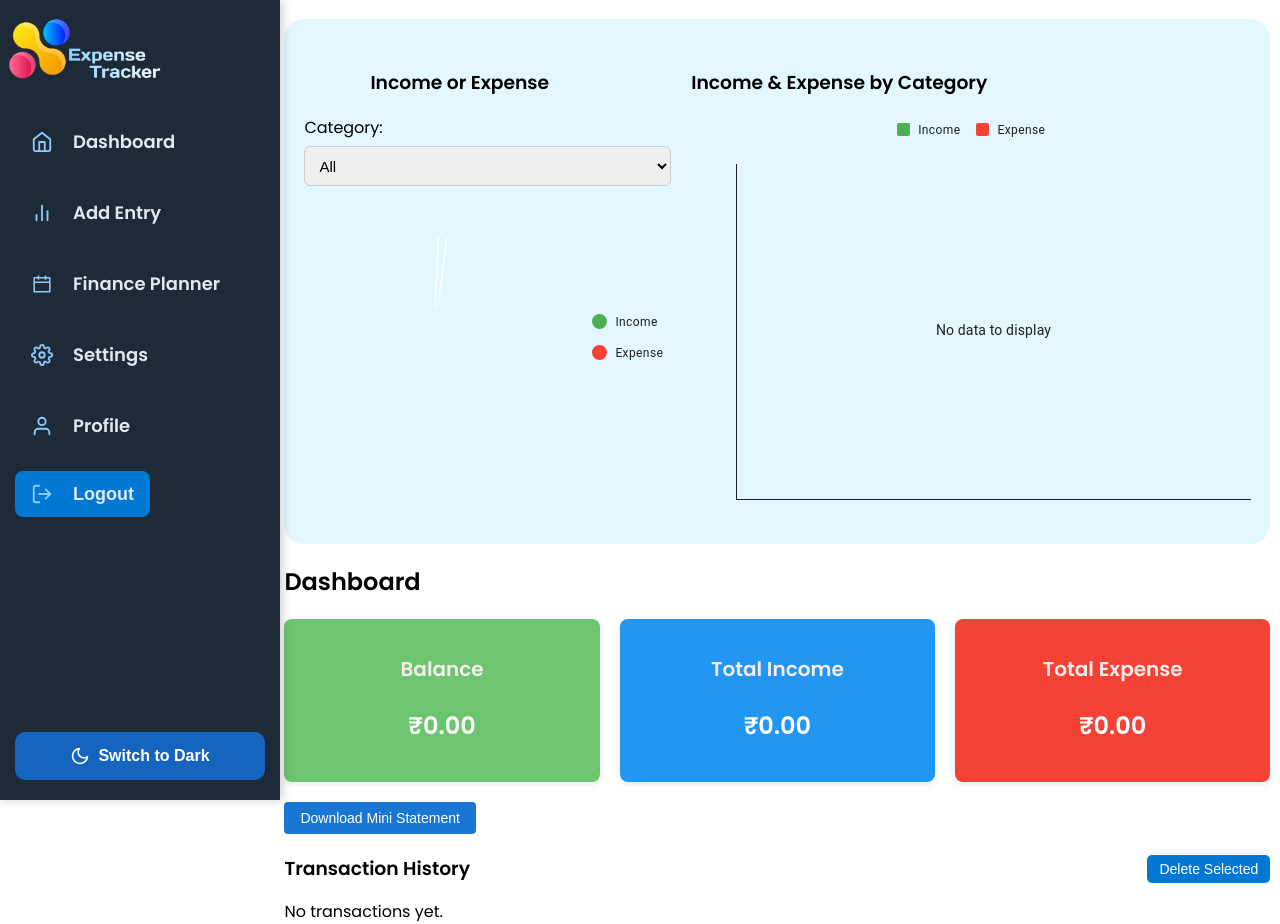
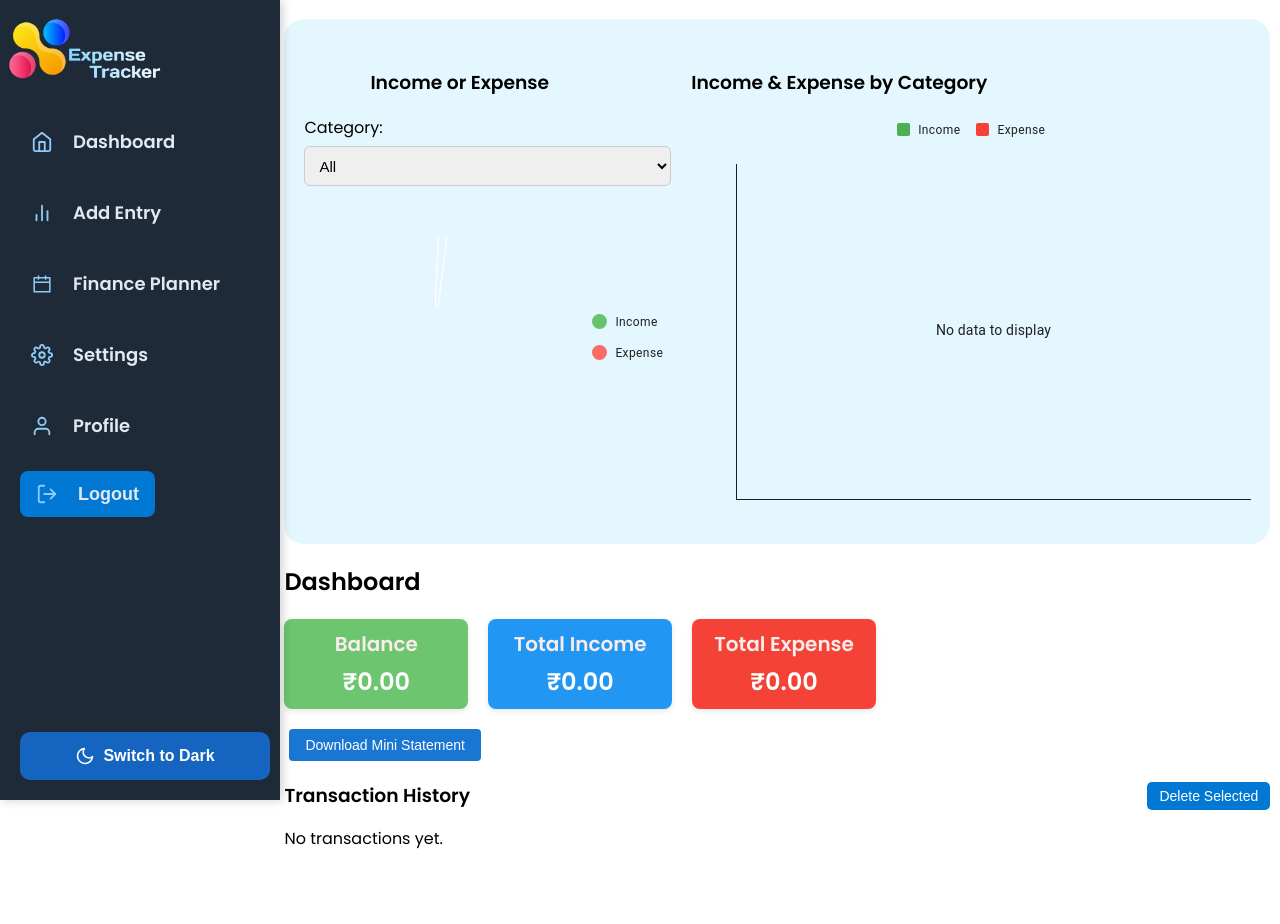
Before and after one commit to vansh167/Expense-Tracker-, a React (Vite) app: page / in a window 1280 px wide. After the commit the page ends 851 px from the top, so only its background shows below. Built offline with nearby package versions, Linux system fonts and the light colour scheme; sample sign-in values are in the browser's storage.

Commit message:
funcationality

```diff
--- a/src/App.jsx
+++ b/src/App.jsx
@@ -5,7 +5,7 @@ import Home from './components/Home';
 import ExpenseTracker from './components/ExpenseTracker';
 import Sidebar from './components/Sidebar';
 import Settings from './components/settings';
-import Calculator from './components/calcu'; // ✅ Calculator component
+import Calculator from './components/calcu';
 import ProfileSettings from './components/ProfileSettings';
 import SignIn from './components/SignIn';
 import SignUp from './components/SignUp';
@@ -44,10 +44,12 @@ const App = () => {
 
   const [darkMode, setDarkMode] = useState(false);
 
+  // Update document theme
   useEffect(() => {
     document.body.className = darkMode ? 'dark-mode' : 'light-mode';
   }, [darkMode]);
 
+  // Save to localStorage on changes
   useEffect(() => {
     localStorage.setItem(`${userKey}_transactions`, JSON.stringify(transactions));
   }, [transactions, userKey]);
@@ -68,14 +70,32 @@ const App = () => {
     localStorage.setItem(`${userKey}_userProfile`, JSON.stringify(userProfile));
   }, [userProfile, userKey]);
 
+  // ✅ Updated addTransaction with balance validation
   const addTransaction = (newTxn) => {
-    setTransactions((prev) => [...prev, newTxn]);
+    const income = transactions
+      .filter(t => t.type === 'Income')
+      .reduce((sum, t) => sum + t.amount, 0);
+
+    const expense = transactions
+      .filter(t => t.type === 'Expense')
+      .reduce((sum, t) => sum + t.amount, 0);
+
+    const balance = income - expense;
+
+    // Prevent invalid expense
+    if (newTxn.type === 'Expense' && newTxn.amount > balance) {
+      alert('❌ Not enough balance to add this expense.');
+      return;
+    }
+
+    setTransactions(prev => [...prev, newTxn]);
   };
 
   const deleteTransaction = (index) => {
-    setTransactions((prev) => prev.filter((_, i) => i !== index));
+    setTransactions(prev => prev.filter((_, i) => i !== index));
   };
 
+  // If not logged in
   if (!user) {
     return (
       <Routes>
@@ -97,6 +117,7 @@ const App = () => {
               <Home
                 transactions={transactions}
                 deleteTransaction={deleteTransaction}
+                addTransaction={addTransaction} // ✅ added
                 currency={currency}
               />
             }
@@ -112,7 +133,6 @@ const App = () => {
               />
             }
           />
-          {/* Here we pass transactions to Calculator */}
           <Route
             path="/calculator"
             element={<Calculator transactions={transactions} />}
--- a/src/components/ExpenseTracker.jsx
+++ b/src/components/ExpenseTracker.jsx
@@ -7,12 +7,21 @@ const ExpenseTracker = ({ addTransaction, incomeCategories, expenseCategories })
     Expense: expenseCategories,
   };
 
+const paymentMethods = [
+  { label: '💵 Cash', value: 'Cash' },
+  { label: '💳 Card', value: 'Card' },
+  { label: '🔁 UPI', value: 'UPI' },
+  { label: '🏦 Bank Transfer', value: 'Bank Transfer' },
+];
+
+
   const [form, setForm] = useState({
     type: 'Expense',
     category: '',
     amount: '',
     description: '',
-    date: '',  // <-- added date field here
+    date: '',
+    paymentMethod: '',
   });
 
   const handleChange = (e) => {
@@ -28,8 +37,8 @@ const ExpenseTracker = ({ addTransaction, incomeCategories, expenseCategories })
   const handleSubmit = (e) => {
     e.preventDefault();
 
-    // Require category, amount, and date
-    if (!form.category || !form.amount || !form.date) return;
+    // Required fields
+    if (!form.category || !form.amount || !form.date || !form.paymentMethod) return;
 
     const newTransaction = {
       ...form,
@@ -38,12 +47,14 @@ const ExpenseTracker = ({ addTransaction, incomeCategories, expenseCategories })
 
     addTransaction(newTransaction);
 
+    // Reset form
     setForm({
       type: 'Expense',
       category: '',
       amount: '',
       description: '',
-      date: '',  // reset date field
+      date: '',
+      paymentMethod: '',
     });
   };
 
@@ -51,7 +62,7 @@ const ExpenseTracker = ({ addTransaction, incomeCategories, expenseCategories })
     <div className="tracker-container">
       <h2>Track Your Income and Expenses</h2>
       <p className="sub-text">
-        Keep your financial records organized by logging each transaction. Select the type, choose a category, and enter the details below.
+        Log each transaction, choose a payment method, and stay on top of your finances.
       </p>
 
       <form onSubmit={handleSubmit} className="expense-form">
@@ -96,6 +107,19 @@ const ExpenseTracker = ({ addTransaction, incomeCategories, expenseCategories })
           />
         </label>
 
+       <label>
+  Payment Method
+  <select name="paymentMethod" value={form.paymentMethod} onChange={handleChange} required>
+    <option value="">-- Select Payment Method --</option>
+    {paymentMethods.map((method, idx) => (
+      <option key={idx} value={method.value}>
+        {method.label}
+      </option>
+    ))}
+  </select>
+</label>
+
+
         <label>
           Description <span className="optional">(optional)</span>
           <input
--- a/src/components/Home.jsx
+++ b/src/components/Home.jsx
@@ -29,6 +29,7 @@ const Home = ({ transactions, deleteTransaction, currency }) => {
     const symbol = symbolMap[currency] || '';
     return `${symbol}${amount.toFixed(2)}`;
   };
+
   const generateMiniStatementPDF = () => {
     const doc = new jsPDF();
 
@@ -45,13 +46,14 @@ const generateMiniStatementPDF = () => {
     doc.text(`Balance: ${formatCurrency(balance)}`, 14, 42);
     doc.text(`Generated on: ${new Date().toLocaleDateString()}`, 14, 48);
 
-  // Prepare transaction table data
+    // Prepare transaction table data (last 10)
     const recentTransactions = transactions.slice(-10).reverse();
 
     const tableData = recentTransactions.map((txn, index) => [
       index + 1,
       txn.type,
       txn.category,
+      txn.paymentMethod || 'N/A',    // <-- payment method added here
       txn.description,
       formatCurrency(txn.amount),
     ]);
@@ -59,7 +61,7 @@ const generateMiniStatementPDF = () => {
     // Table Styling
     autoTable(doc, {
       startY: 55,
-    head: [['#', 'Type', 'Category', 'Description', 'Amount']],
+      head: [['#', 'Type', 'Category', 'Payment Method', 'Description', 'Amount']], // <-- header updated
       body: tableData,
       theme: 'grid', // adds borders to cells
       headStyles: {
@@ -83,7 +85,6 @@ const generateMiniStatementPDF = () => {
 
     doc.save('MiniStatement.pdf');
   };
-
 
   return (
     <div className="home-container">
@@ -172,6 +173,9 @@ const generateMiniStatementPDF = () => {
               <div className="txn-row">
                 <span className="txn-type">{txn.type}</span>
                 <span className="txn-category">{txn.category}</span>
+                <span className="txn-payment-method" style={{ margin: '0 10px', fontStyle: 'italic', color: '#555' }}>
+                  💳 {txn.paymentMethod || 'N/A'}
+                </span>
                 <span className="txn-amount">
                   {txn.type === 'Expense' ? '-' : '+'}
                   {formatCurrency(txn.amount)}
--- a/src/components/PieActiveAc.jsx
+++ b/src/components/PieActiveAc.jsx
@@ -24,8 +24,8 @@ const PieActiveArc = ({ transactions }) => {
 
   // Pie chart data
   const data = [
-    { label: 'Income', value: totalIncome, color: '#4caf50' },  // green
-    { label: 'Expense', value: totalExpense, color: '#f44336' }, // red
+    { label: 'Income', value: totalIncome, color: '#58bd5be5' },  // green
+    { label: 'Expense', value: totalExpense, color: '#fd5c53e8' }, // red
   ];
 
   return (
--- a/src/style/Home.css
+++ b/src/style/Home.css
@@ -64,6 +64,9 @@ body{
   display: flex;
   gap: 20px;
   margin-bottom: 30px;
+  width: 60%;
+  height: 90px;
+
 }
 
 .summary {
@@ -77,7 +80,7 @@ body{
 }
 
 .income-box {
-  background-color: #28bb2daf;
+  background-color: #a2e2f100;
 }
 
 .expense-box {
@@ -85,7 +88,8 @@ body{
 }
 
 .summary h3 {
-  margin-bottom: 10px;
+  margin-top: -5px;
+  margin-bottom: 30px;
   font-size: 20px;
   color: #f8ecec;
 }
@@ -93,6 +97,7 @@ body{
 .summary p {
   font-size: 24px;
   font-weight: bold;
+  margin-top: -25px;
 }
 .pie-wrapper {
   background-color:rgba(195, 237, 252, 0.445);
--- a/src/style/ProfileSettings.css
+++ b/src/style/ProfileSettings.css
@@ -34,6 +34,7 @@ button {
   border: none;
   border-radius: 5px;
   cursor: pointer;
+  margin-left: 5px;
 }
 .profile-preview {
   width: 100px;
--- a/src/style/calcu.css
+++ b/src/style/calcu.css
@@ -72,7 +72,7 @@
 
 /* Expense badge */
 .mycalc-expense-tile {
-  color: #c62828; /* dark red */
+  color: #ec7e7e; /* dark red */
   font-weight: 600;
 }
 
@@ -132,12 +132,13 @@
   font-size: 14px;
   font-weight: bold;
   border: none;
-  border-radius: 6px;
+  border-radius: 10px;
   cursor: pointer;
   transition: background-color 0.3s ease;
   margin: 5px; /* Added gap between buttons */
   min-width: 50px; /* Optional: consistent button width */
   box-sizing: border-box;
+
 }
 
 .mycalc-number-button {
```
Lines whose indentation alone changed are shown as unchanged.
